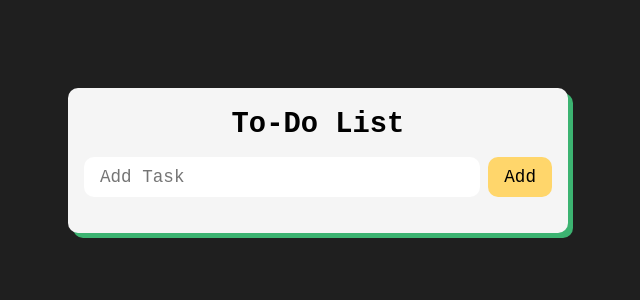
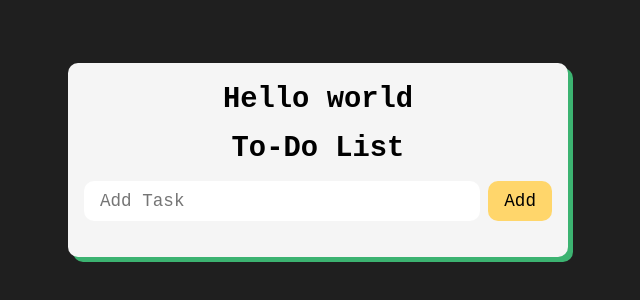
Before and after one commit to ParasGupta1199/To-Do-App, a plain HTML site: page index.html in a window 1280 px wide. Shown: the part 192-492 px from the top of the page, without its empty margins (322-962 px from the left). Drawn offline with Linux system fonts and the light colour scheme.

Commit message:
added new h1

```diff
--- a/index.html
+++ b/index.html
@@ -10,6 +10,7 @@
 
 <body>
   <div class="container">
+    <h1>Hello world</h1>
     <h1>To-Do List</h1>
     <form id="todo-form" aria-label="Add new task form" novalidate>
       <input type="text" id="todo-input" placeholder="Add Task" aria-label="Task input" autocomplete="off" />
```
